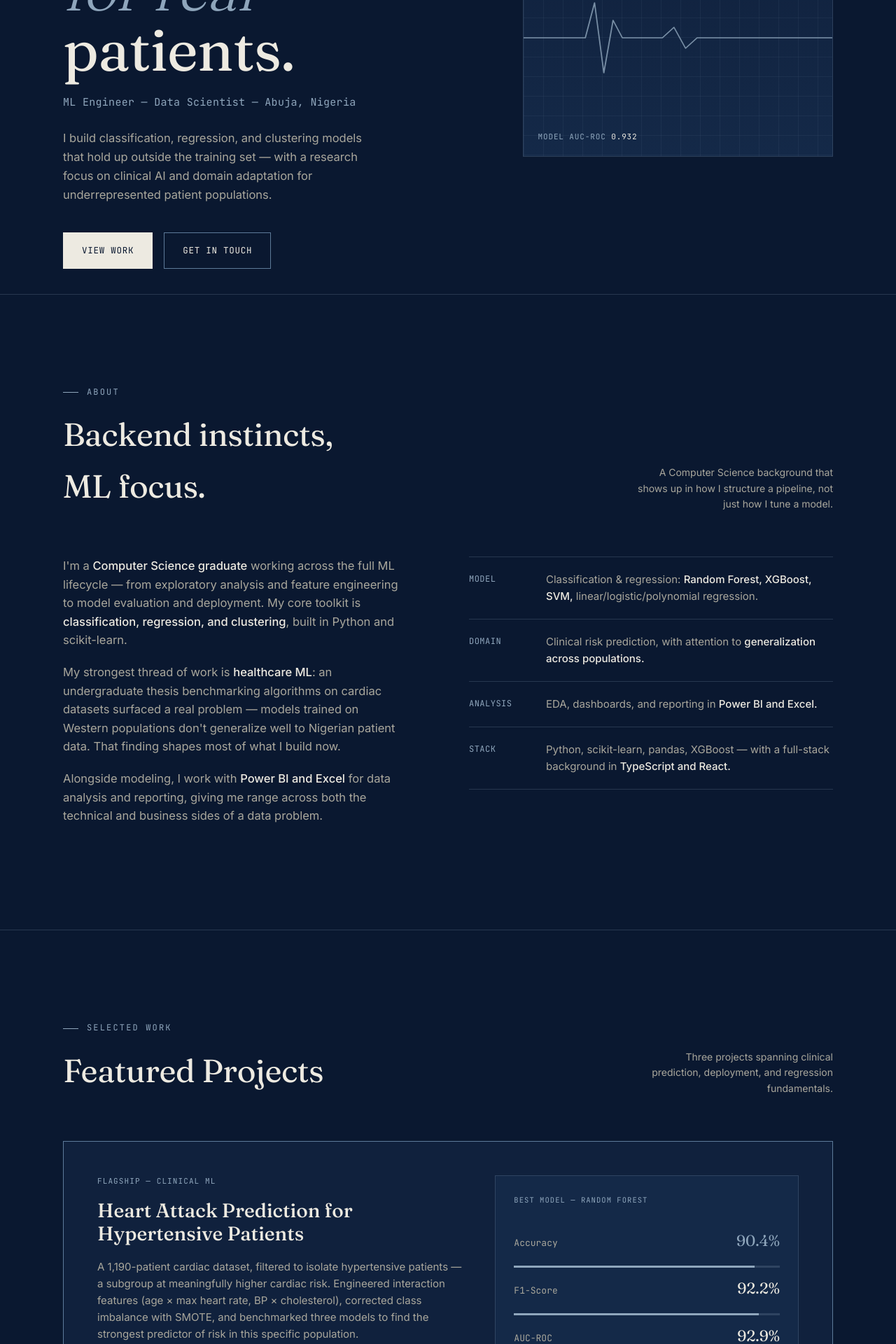
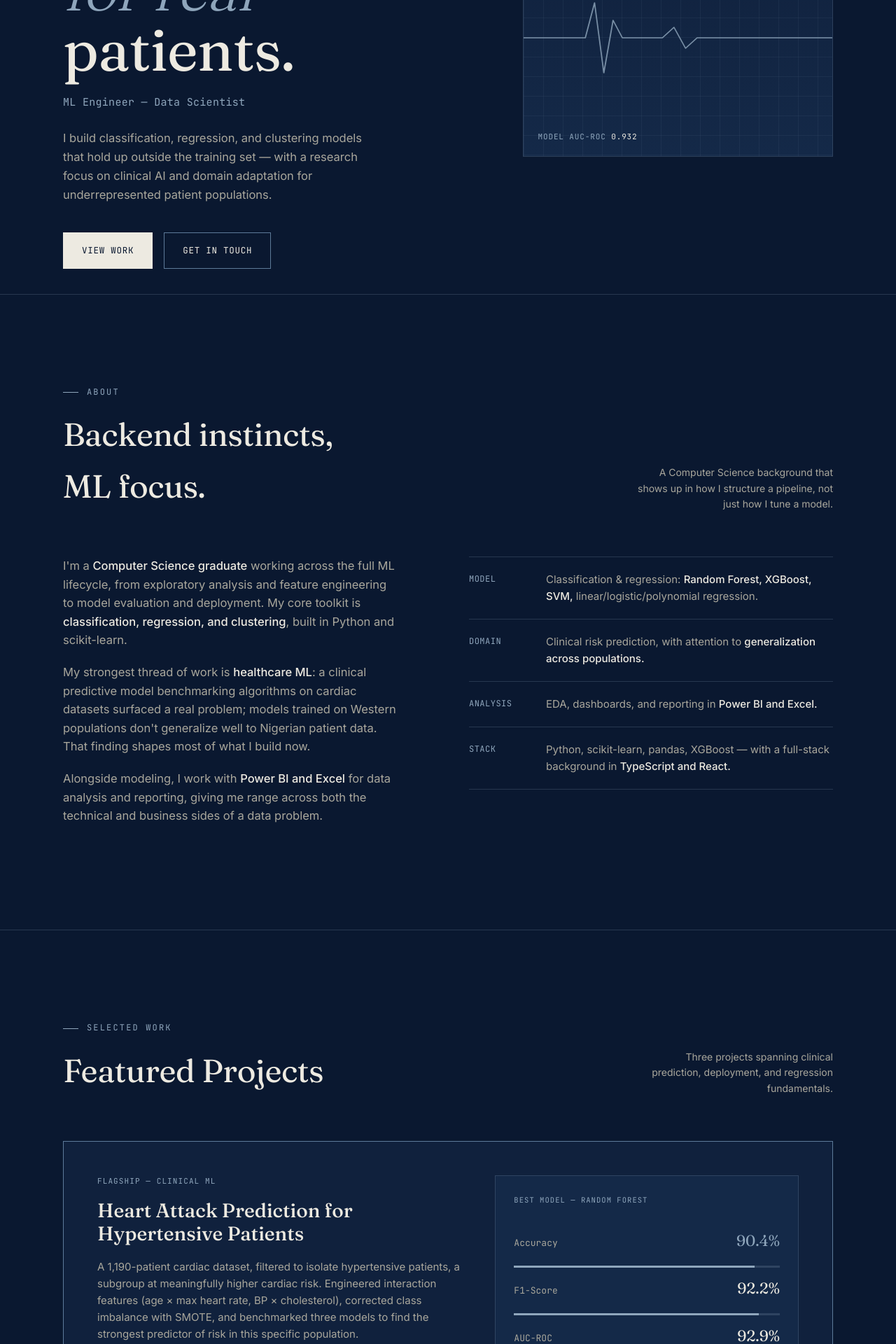
Before and after one commit to Rebexcode/my-portfolio, a Next.js app: page / in a window 1280 px wide. Shown: the part 380-2300 px from the top of the page at 70% size. Built offline with nearby package versions, Linux system fonts and the light colour scheme.

Commit message:
Refine content in About, Hero, and Projects components for clarity and conciseness

```diff
--- a/app/components/About.js
+++ b/app/components/About.js
@@ -23,15 +23,15 @@ export default function About() {
           <div className="about-copy">
             <p>
               I&apos;m a <strong>Computer Science graduate</strong> working across the full
-              ML lifecycle — from exploratory analysis and feature engineering to model
+              ML lifecycle, from exploratory analysis and feature engineering to model
               evaluation and deployment. My core toolkit is{" "}
               <strong>classification, regression, and clustering</strong>, built in Python
               and scikit-learn.
             </p>
             <p>
-              My strongest thread of work is <strong>healthcare ML</strong>: an
-              undergraduate thesis benchmarking algorithms on cardiac datasets surfaced a
-              real problem — models trained on Western populations don&apos;t generalize
+              My strongest thread of work is <strong>healthcare ML</strong>: a
+              clinical predictive model benchmarking algorithms on cardiac datasets surfaced a
+              real problem; models trained on Western populations don&apos;t generalize
               well to Nigerian patient data. That finding shapes most of what I build now.
             </p>
             <p>
--- a/app/components/Hero.js
+++ b/app/components/Hero.js
@@ -9,7 +9,7 @@ export default function Hero() {
             <br />
             <em>for real</em> patients.
           </h1>
-          <div className="hero-role mono">ML Engineer — Data Scientist — Abuja, Nigeria</div>
+          <div className="hero-role mono">ML Engineer — Data Scientist </div>
           <p className="hero-desc">
             I build classification, regression, and clustering models that hold up outside
             the training set — with a research focus on clinical AI and domain adaptation
--- a/app/components/Projects.js
+++ b/app/components/Projects.js
@@ -6,7 +6,7 @@ const PROJECTS = [
     tag: "Flagship — Clinical ML",
     title: "Heart Attack Prediction for Hypertensive Patients",
     description:
-      "A 1,190-patient cardiac dataset, filtered to isolate hypertensive patients — a subgroup at meaningfully higher cardiac risk. Engineered interaction features (age × max heart rate, BP × cholesterol), corrected class imbalance with SMOTE, and benchmarked three models to find the strongest predictor of risk in this specific population.",
+      "A 1,190-patient cardiac dataset, filtered to isolate hypertensive patients, a subgroup at meaningfully higher cardiac risk. Engineered interaction features (age × max heart rate, BP × cholesterol), corrected class imbalance with SMOTE, and benchmarked three models to find the strongest predictor of risk in this specific population.",
     chips: ["Python", "scikit-learn", "XGBoost", "SMOTE", "Random Forest"],
     link: "https://github.com/Rebexcode/Heart-Attack-Prediction-for-Hypertensive-Patients",
     linkLabel: "View on GitHub",
@@ -23,7 +23,7 @@ const PROJECTS = [
     tag: "Deployment",
     title: "Heart Attack Prediction — Streamlit App",
     description:
-      "An interactive deployment of the clinical prediction model, letting a user input patient parameters and get a real-time risk read — turning a notebook model into something a non-technical user can actually act on.",
+      "An interactive deployment of the clinical prediction model, letting a user input patient parameters and get a real-time risk read; turning a notebook model into something a non-technical user can actually act on.",
     chips: ["Streamlit", "Python", "Model Deployment"],
     link: "https://rebexcode-heart-attack-streamlit-app-3tb9is.streamlit.app/",
     linkLabel: "View live prediction app",
@@ -39,7 +39,7 @@ const PROJECTS = [
     tag: "Fundamentals",
     title: "Regression Techniques — A Comparative Study",
     description:
-      "A deliberate pass through the regression family — Linear, Multiple Linear, Polynomial, Logistic, Decision Tree, Random Forest, and Support Vector Regression — each implemented from the ground up to build intuition for when and why each one breaks down.",
+      "A deliberate pass through the regression family: Linear, Multiple Linear, Polynomial, Logistic, Decision Tree, Random Forest, and Support Vector Regression — each implemented from the ground up to build intuition for when and why each one breaks down.",
     chips: ["Linear", "Polynomial", "Logistic", "Decision Tree", "SVR"],
     link: "https://github.com/Rebexcode?tab=repositories&q=regression%22",
     linkLabel: "View repositories",
```
